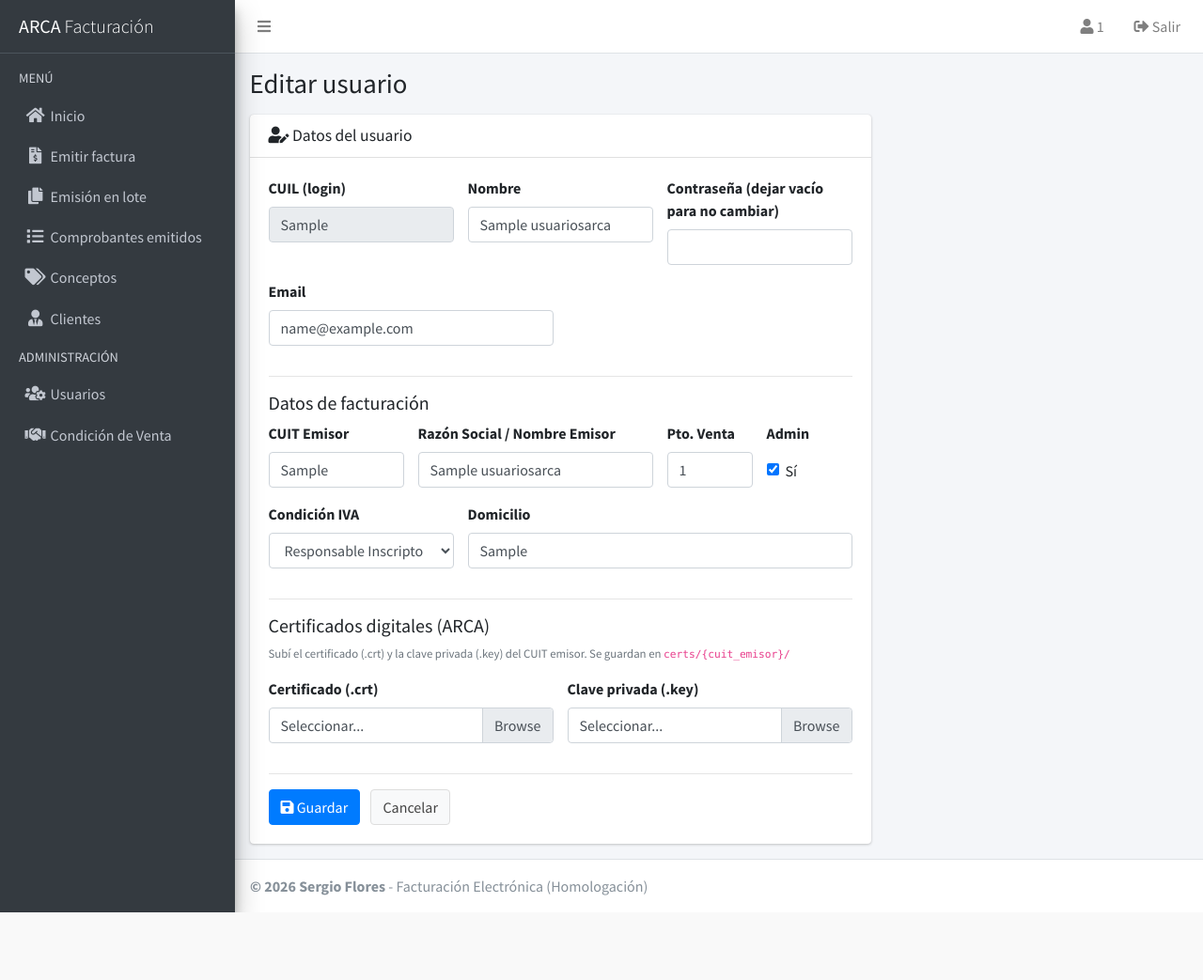
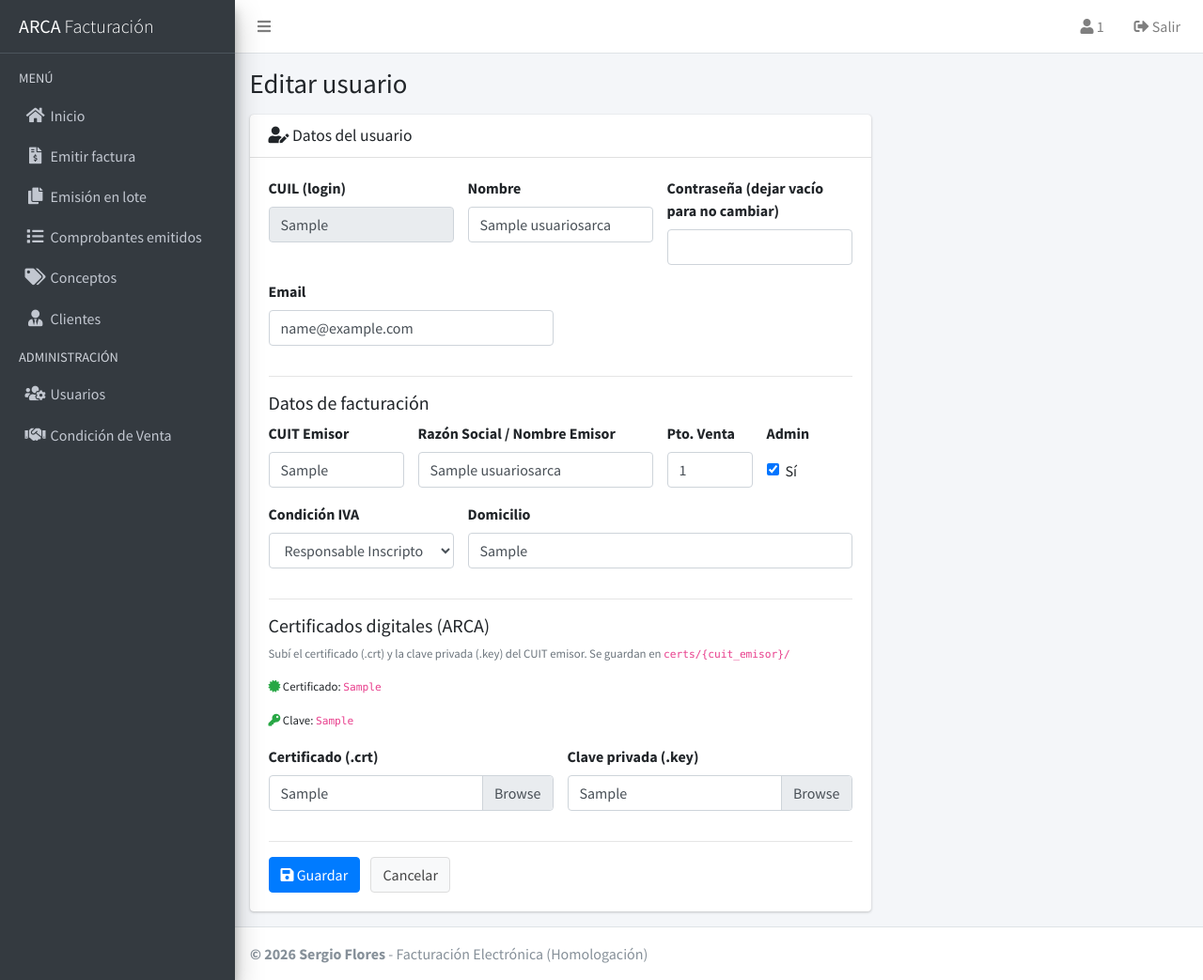
Before and after one commit to floress-saf/facturas_arca, a Flask app: page /usuarios/editar/1 in a window 1280 px wide. Shown: the whole page at 94% size. Before the commit the page ends 971 px from the top, so only its background shows below. Run offline with Flask 3, Linux system fonts and the light colour scheme; the visitor is signed in with stand-in values (Sample User, id 1); tables that the repository leaves empty hold one stand-in row (values such as "Sample post"); some libraries are stand-ins or nearby versions.

Commit message:
Guardar paths de certificados en usuariosarca y usarlos en sesión

```diff
--- a/app.py
+++ b/app.py
@@ -99,6 +99,8 @@ def login():
     session["domicilio"] = user.get("domicilio", "").strip()
     session["pto_vta"] = user.get("pto_vta", 1)
     session["es_admin"] = user.get("es_admin", 0)
+    session["cert_path"] = user.get("cert_path", "").strip()
+    session["key_path"] = user.get("key_path", "").strip()
     return redirect("/")
 
 
@@ -148,8 +150,8 @@ def ultimo_comprobante():
     pto_vta = request.args.get("pto_vta", 1, type=int)
     tipo_cmp = request.args.get("tipo_cmp", 1, type=int)
     cuit_emisor = session.get("cuit_emisor", "")
-    cert_path = f"certs/{cuit_emisor}/certificado.crt" if cuit_emisor else None
-    key_path = f"certs/{cuit_emisor}/privada.key" if cuit_emisor else None
+    cert_path = session.get("cert_path") or (f"certs/{cuit_emisor}/certificado.crt" if cuit_emisor else None)
+    key_path = session.get("key_path") or (f"certs/{cuit_emisor}/privada.key" if cuit_emisor else None)
     try:
         ultimo = fe_comp_ultimo_autorizado(pto_vta, tipo_cmp, cuit=int(cuit_emisor) if cuit_emisor else None, cert_path=cert_path, key_path=key_path)
         return jsonify({"ok": True, "ultimo": ultimo, "siguiente": ultimo + 1})
@@ -185,8 +187,8 @@ def solicitar_cae():
 
     # Obtener siguiente número
     cuit_emisor = session.get("cuit_emisor", "")
-    cert_path = f"certs/{cuit_emisor}/certificado.crt" if cuit_emisor else None
-    key_path = f"certs/{cuit_emisor}/privada.key" if cuit_emisor else None
+    cert_path = session.get("cert_path") or (f"certs/{cuit_emisor}/certificado.crt" if cuit_emisor else None)
+    key_path = session.get("key_path") or (f"certs/{cuit_emisor}/privada.key" if cuit_emisor else None)
     cuit_int = int(cuit_emisor) if cuit_emisor else None
 
     try:
@@ -511,24 +513,47 @@ def _guardar_certificados(cuit_emisor, files):
     os.makedirs(cert_dir, exist_ok=True)
 
     # Validar y guardar certificado
+    cert_path_saved = ""
     if cert_file and cert_file.filename:
         cert_data = cert_file.read()
         try:
             x509.load_pem_x509_certificate(cert_data)
-            with open(os.path.join(cert_dir, "certificado.crt"), "wb") as f:
+            cert_path_saved = os.path.join(cert_dir, "certificado.crt")
+            with open(cert_path_saved, "wb") as f:
                 f.write(cert_data)
         except Exception as e:
             errores.append(f"Certificado inválido: {e}")
 
     # Validar y guardar clave privada
+    key_path_saved = ""
     if key_file and key_file.filename:
         key_data = key_file.read()
         try:
             serialization.load_pem_private_key(key_data, password=None)
-            with open(os.path.join(cert_dir, "privada.key"), "wb") as f:
+            key_path_saved = os.path.join(cert_dir, "privada.key")
+            with open(key_path_saved, "wb") as f:
                 f.write(key_data)
         except Exception as e:
             errores.append(f"Clave privada inválida: {e}")
+
+    # Guardar paths en la tabla usuariosarca
+    if (cert_path_saved or key_path_saved) and not errores:
+        try:
+            conn = get_conexion()
+            cur = conn.cursor()
+            if cert_path_saved and key_path_saved:
+                cur.execute("UPDATE usuariosarca SET cert_path=%s, key_path=%s WHERE cuit_emisor=%s",
+                            (f"certs/{cuit_emisor}/certificado.crt", f"certs/{cuit_emisor}/privada.key", cuit_emisor))
+            elif cert_path_saved:
+                cur.execute("UPDATE usuariosarca SET cert_path=%s WHERE cuit_emisor=%s",
+                            (f"certs/{cuit_emisor}/certificado.crt", cuit_emisor))
+            elif key_path_saved:
+                cur.execute("UPDATE usuariosarca SET key_path=%s WHERE cuit_emisor=%s",
+                            (f"certs/{cuit_emisor}/privada.key", cuit_emisor))
+            conn.commit()
+            cur.close(); conn.close()
+        except Exception:
+            pass
 
     return "; ".join(errores) if errores else None
 
--- a/db.py
+++ b/db.py
@@ -57,7 +57,9 @@ def crear_tabla_emitidas():
             cond_iva    VARCHAR(30) DEFAULT 'Responsable Inscripto',
             domicilio   VARCHAR(200) DEFAULT '',
             pto_vta     INT DEFAULT 1,
-            es_admin    TINYINT(1) DEFAULT 0
+            es_admin    TINYINT(1) DEFAULT 0,
+            cert_path   VARCHAR(300) DEFAULT '',
+            key_path    VARCHAR(300) DEFAULT ''
         )
     """
     try:
--- a/templates/usuario_form.html
+++ b/templates/usuario_form.html
@@ -99,6 +99,12 @@
                     <hr>
                     <h5>Certificados digitales (ARCA)</h5>
                     <p class="text-muted small">Subí el certificado (.crt) y la clave privada (.key) del CUIT emisor. Se guardan en <code>certs/{cuit_emisor}/</code></p>
+                    {% if usuario and usuario.cert_path %}
+                    <p class="small"><i class="fas fa-certificate text-success"></i> Certificado: <code>{{ usuario.cert_path }}</code></p>
+                    {% endif %}
+                    {% if usuario and usuario.key_path %}
+                    <p class="small"><i class="fas fa-key text-success"></i> Clave: <code>{{ usuario.key_path }}</code></p>
+                    {% endif %}
                     <div class="row">
                         <div class="col-md-6">
                             <div class="form-group">
@@ -106,7 +112,7 @@
                                 <div class="custom-file">
                                     <input type="file" class="custom-file-input" name="certificado" accept=".crt,.pem"
                                            onchange="this.nextElementSibling.textContent = this.files[0] ? this.files[0].name : 'Seleccionar...'">
-                                    <label class="custom-file-label">Seleccionar...</label>
+                                    <label class="custom-file-label">{{ usuario.cert_path.split('/')[-1] if usuario and usuario.cert_path else 'Seleccionar...' }}</label>
                                 </div>
                             </div>
                         </div>
@@ -116,7 +122,7 @@
                                 <div class="custom-file">
                                     <input type="file" class="custom-file-input" name="clave_privada" accept=".key,.pem"
                                            onchange="this.nextElementSibling.textContent = this.files[0] ? this.files[0].name : 'Seleccionar...'">
-                                    <label class="custom-file-label">Seleccionar...</label>
+                                    <label class="custom-file-label">{{ usuario.key_path.split('/')[-1] if usuario and usuario.key_path else 'Seleccionar...' }}</label>
                                 </div>
                             </div>
                         </div>
```
